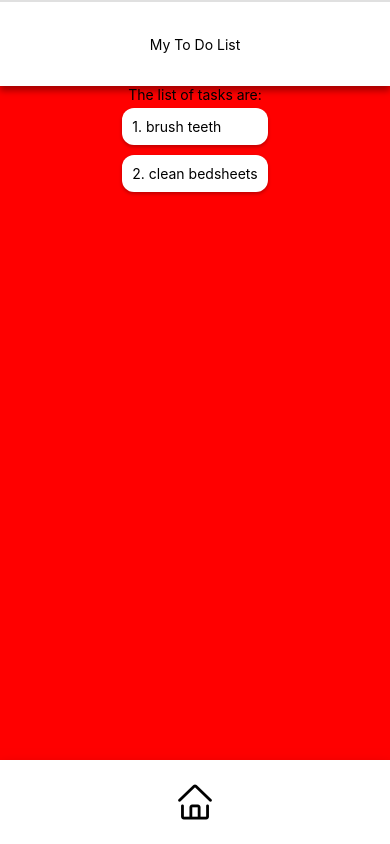
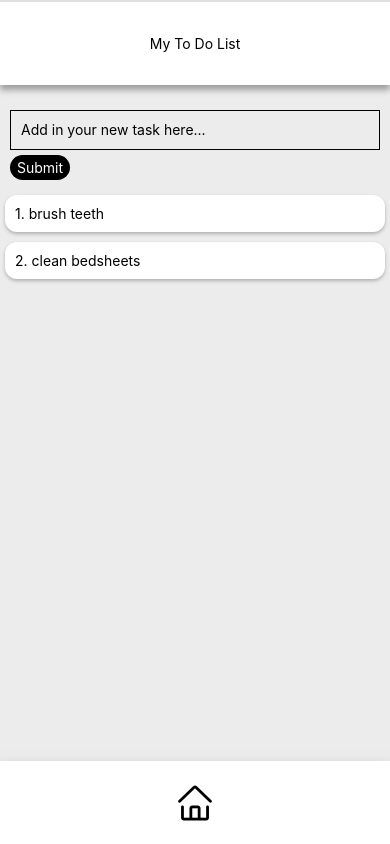
Before and after one commit to seanwongdev/reactnative-practice, a React Native app: screen / in a window 390 px wide. Built offline with nearby package versions, Linux system fonts and the light colour scheme.

Commit message:
added Add task functionality

```diff
--- a/src/screens/Home.tsx
+++ b/src/screens/Home.tsx
@@ -3,6 +3,7 @@ import {
   FlatList,
   StyleSheet,
   Text,
+  TextInput,
   TouchableOpacity,
   View,
 } from "react-native";
@@ -59,7 +60,17 @@ const Home = ({ navigation, GlobalState }: HomeProps) => {
     <View style={styles.screen}>
       <Header />
       <View style={styles.body}>
-        <Text>The list of tasks are:</Text>
+        <View style={styles.inputContainer}>
+          <TextInput
+            style={styles.input}
+            onChangeText={setTask}
+            value={task}
+            placeholder="Add in your new task here..."
+          />
+          <TouchableOpacity style={styles.submitButton} onPress={handleAddTask}>
+            <Text style={styles.submitText}>Submit</Text>
+          </TouchableOpacity>
+        </View>
         <FlatList
           data={todoList}
           renderItem={renderItem}
@@ -81,10 +92,9 @@ const styles = StyleSheet.create({
   },
   body: {
     flex: 8,
-
-    alignItems: "center",
-    justifyContent: "center",
+    backgroundColor: "#ECECEC",
     width: "100%",
+    paddingTop: 15,
   },
 
   bold: {
@@ -105,6 +115,27 @@ const styles = StyleSheet.create({
 
     elevation: 5,
   },
+  inputContainer: {
+    margin: 10,
+  },
+  input: {
+    height: 40,
+    marginBottom: 5,
+    borderWidth: 1,
+    padding: 10,
+  },
+  submitButton: {
+    display: "flex",
+    height: 25,
+    justifyContent: "center",
+    backgroundColor: "black",
+    borderRadius: 15,
+    width: 60,
+  },
+  submitText: {
+    textAlign: "center",
+    color: "white",
+  },
 });
 
 export default Home;
```
